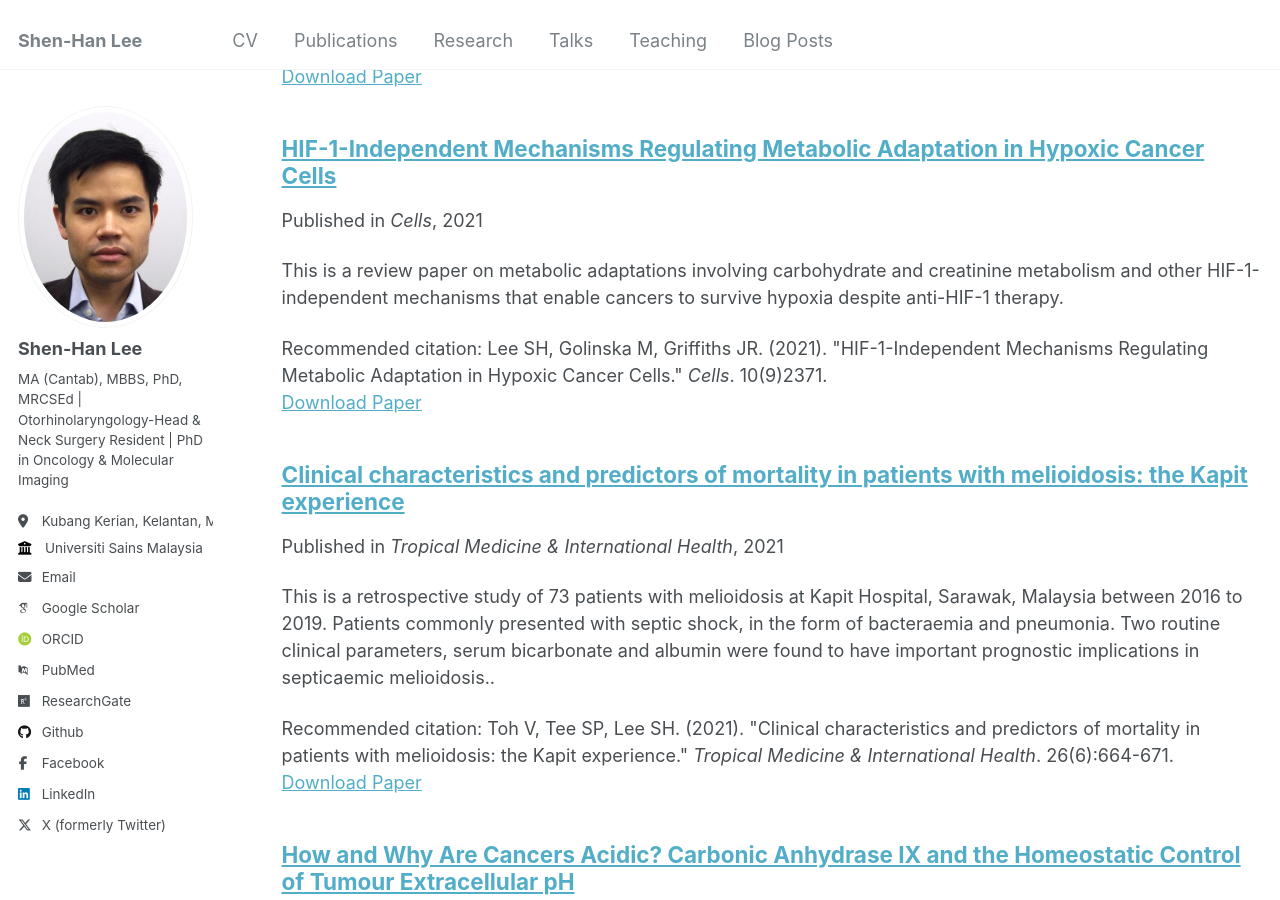
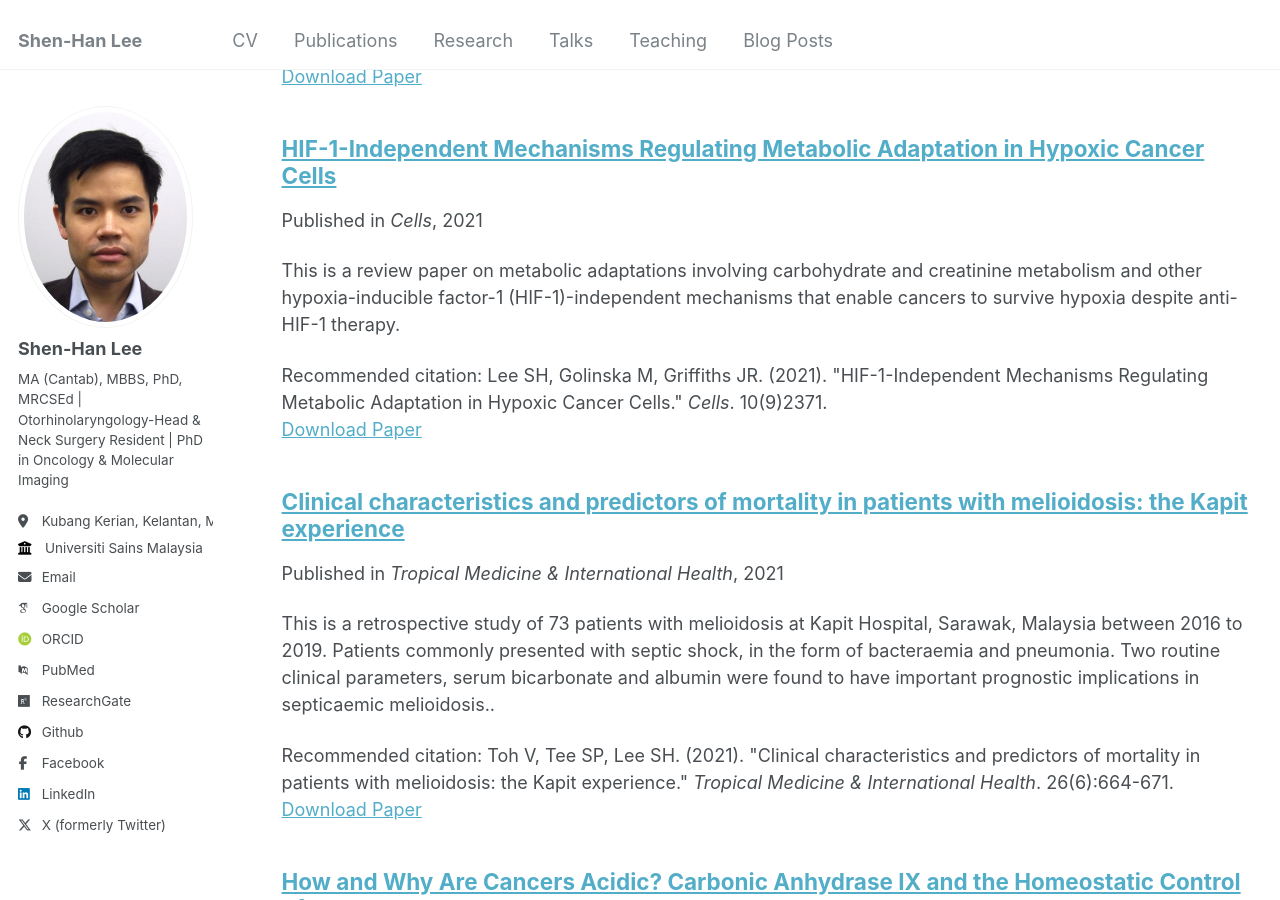
Before and after one commit to shenhanlee/shenhanlee.github.io, a Jekyll site: the page built from _pages/publications.html, in a window 1280 px wide and 900 px high, scrolled down 637 px. Built offline with Jekyll 4.4.1, drawn with Linux system fonts in a browser that asks for light colours; some web fonts are replaced.

Commit message:
Merge remote-tracking branch 'origin/master'

```diff
--- a/_publications/2021-09-09-hif-1-independent-metabolic-adaptation-hypoxia-cancer.md
+++ b/_publications/2021-09-09-hif-1-independent-metabolic-adaptation-hypoxia-cancer.md
@@ -3,7 +3,7 @@ title: "HIF-1-Independent Mechanisms Regulating Metabolic Adaptation in Hypoxic
 collection: publications
 category: manuscripts
 permalink: /publication/2021-09-09-hif-1-independent-metabolic-adaptation-hypoxia-cancer
-excerpt: 'This is a review paper on metabolic adaptations involving carbohydrate and creatinine metabolism and other HIF-1-independent mechanisms that enable cancers to survive hypoxia despite anti-HIF-1 therapy.'
+excerpt: 'This is a review paper on metabolic adaptations involving carbohydrate and creatinine metabolism and other hypoxia-inducible factor-1 (HIF-1)-independent mechanisms that enable cancers to survive hypoxia despite anti-HIF-1 therapy.'
 date: 2021-09-09
 venue: 'Cells'
 paperurl: 'https://shenhanlee.github.io/files/Lee SH, Golinska M, Griffiths JR_Cells_2021.pdf'
```
